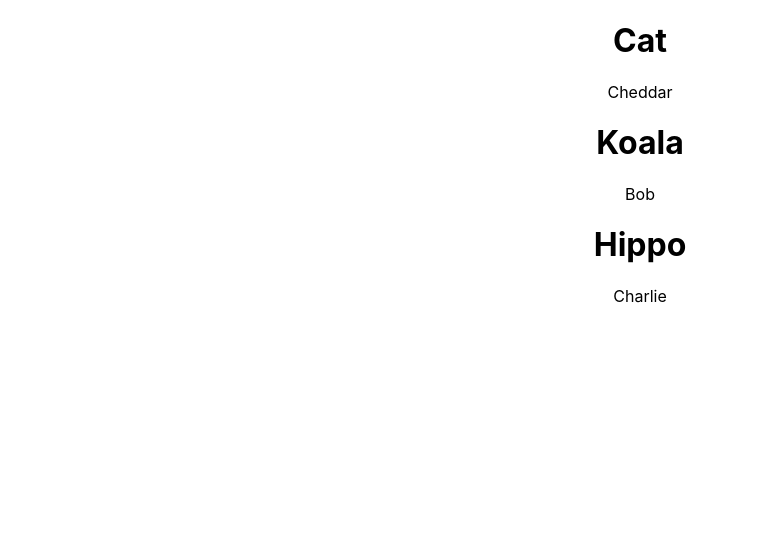
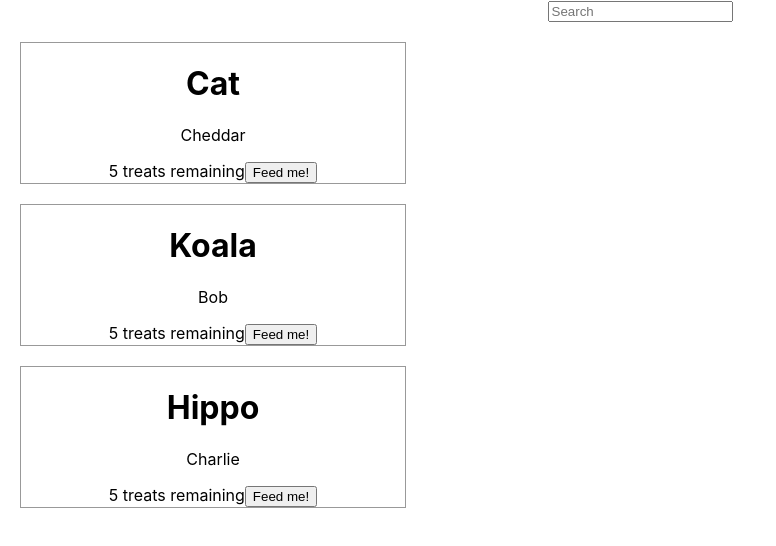
Before and after one commit to AJRAM-10/phase-2-lecture, a React (Create React App) app: page / in a window 1280 px wide. Shown: the top 546 px of the page, without its empty margins (0-776 px from the left). Built offline with nearby package versions, Linux system fonts and the light colour scheme.

Commit message:
Day 2 - State and Events added

```diff
--- a/src/App.css
+++ b/src/App.css
@@ -36,3 +36,9 @@
     transform: rotate(360deg);
   }
 }
+
+.animal {
+  border: 1px solid #999;
+  width: 30%;
+  margin: 20px;
+}
--- a/src/App.js
+++ b/src/App.js
@@ -4,14 +4,43 @@ import './App.css';
 import AnimalList from './components/AnimalList';
 import PeopleList from './components/PeopleList';
 
+import { useState } from 'react'
+
 // Import our data
 import { animals, people } from './data'
 
 function App() {
+  // const [ stateVariable, stateVariableSetter ] = useState(initialValue)
+  const [ count, setCount ] = useState(0)
+  const [ searchTerm, setSearchTerm ] = useState("")
+
+  console.log(useState("Morgan"))
+
+  function handleClick() {
+    // we want to set our count state here
+    setCount(prevCount => prevCount + 1)
+  }
+
+  function handleSearch(e) {
+    // Take in the value from our input and use it to set the state for our searchTerm
+    setSearchTerm(e.target.value)
+  }
+
   return (
     <div className="App">
+
+      {/*
+        Creating our search input - using onChange as our event listener to trigger our handleSearch function
+      */}
+      <input
+        type="text"
+        placeholder="Search"
+        onChange={handleSearch}
+      />
+
       {/* Render our AnimalList component, passing our data in as a prop called animals */}
-      <AnimalList animals={animals} />
+      {/* Day 2 - now we're passing our searchTerm in as well so we can filter our data! */}
+      <AnimalList animals={animals} searchTerm={searchTerm} />
 
       {/*
         Second Demo, uncomment line 20 if you want to see it in action.
@@ -19,6 +48,13 @@ function App() {
         to make sure you understand this flow!
       */}
       {/* <PeopleList people={people} /> */}
+
+      {/* Day 2 - Uncomment this chunk below if you want to mess with the count state */}
+      {/* <div className="counter">
+        <span>{count}</span>
+        <button onClick={handleClick}>Click me!</button>
+      </div> */}
+
     </div>
   );
 }
--- a/src/components/Animal.js
+++ b/src/components/Animal.js
@@ -1,11 +1,46 @@
 // Define a component (just a function remember!) that takes in props of species and name
-//   destructure the values we want to access
+
+import { useState } from "react";
+
+// destructure the values we want to access
 function Animal({ species, name }) {
+    const [ count, setCount ] = useState(0)
+    const [ isPet, setIsPet ] = useState(false)
+    const [ timesFed, setTimesFed ] = useState(5)
+
+    console.log(useState())
+
+    // Create a function to toggle state!
+    function handleClick() {
+        // setCount(prevCount => prevCount + 1)
+        setIsPet(!isPet)
+
+        // Longer version still perfectly fine!
+        // if (isPet == true) {
+        //   setIsPet(false)
+        // } else {
+        //   setIsPet(true)
+        // }
+    }
+
+    function handleFeed() {
+        setTimesFed(prevTimesFed => prevTimesFed - 1)
+    }
+
     // const species = props.species
     // const name = props.name
 
     // destructuring our props object
     // const { species, name } = props
+
+    // Replaced our JSX ternary with this function to render code conditionally
+    function renderButtonOrNothing() {
+        if (timesFed > 0) {
+            return <button onClick={handleFeed}>Feed me!</button>
+        } else {
+            return "Fed enough!"
+        }
+    }
 
     // Return our JSX with data filled in!
     // Remember <> </> is called a React Fragment - in this case we don't actually need it because we have one top level div on line 15
@@ -16,6 +51,13 @@ function Animal({ species, name }) {
                 {/* Wrap your JS values in curly brackets to interpolate within JSX */}
                 <h1>{species}</h1>
                 <p>{name}</p>
+
+                <span>{timesFed} treats remaining</span>
+
+                {/* Ternary for our toggle below */}
+                {/* <p>{ isPet ? "Been Pet" : "Pet me!" }</p> */}
+
+                {renderButtonOrNothing()}
             </div>
         </>
     )
--- a/src/components/AnimalList.js
+++ b/src/components/AnimalList.js
@@ -2,11 +2,18 @@
 import Animal from "./Animal"
 
 // Define a component (function) that takes in a prop of animals and (ideally) destructure to grab that value
-const AnimalList = ({ animals }) => {
+const AnimalList = ({ animals, searchTerm }) => {
 
-    // Map over our array of data and render one Animal component for each animal object
+    // Take our searchTerm prop from App.js and filter out our animal data
+    const filteredAnimals = animals.filter((animal) => {
+        // i want to compare animal.name to searchTerm (added in the option to search for species too)
+        return animal.name.toLowerCase().includes(searchTerm.toLowerCase()) ||
+        animal.species.toLowerCase().includes(searchTerm.toLowerCase())
+    })
+
+    // Map over our array of (now filtered!) data and render one Animal component for each animal object
     //   passing in the appropriate data for each animal
-    const renderAnimals = animals.map(animal => {
+    const renderAnimals = filteredAnimals.map(animal => {
         return <Animal key={animal.name} species={animal.species} name={animal.name} />
     })
 
```
